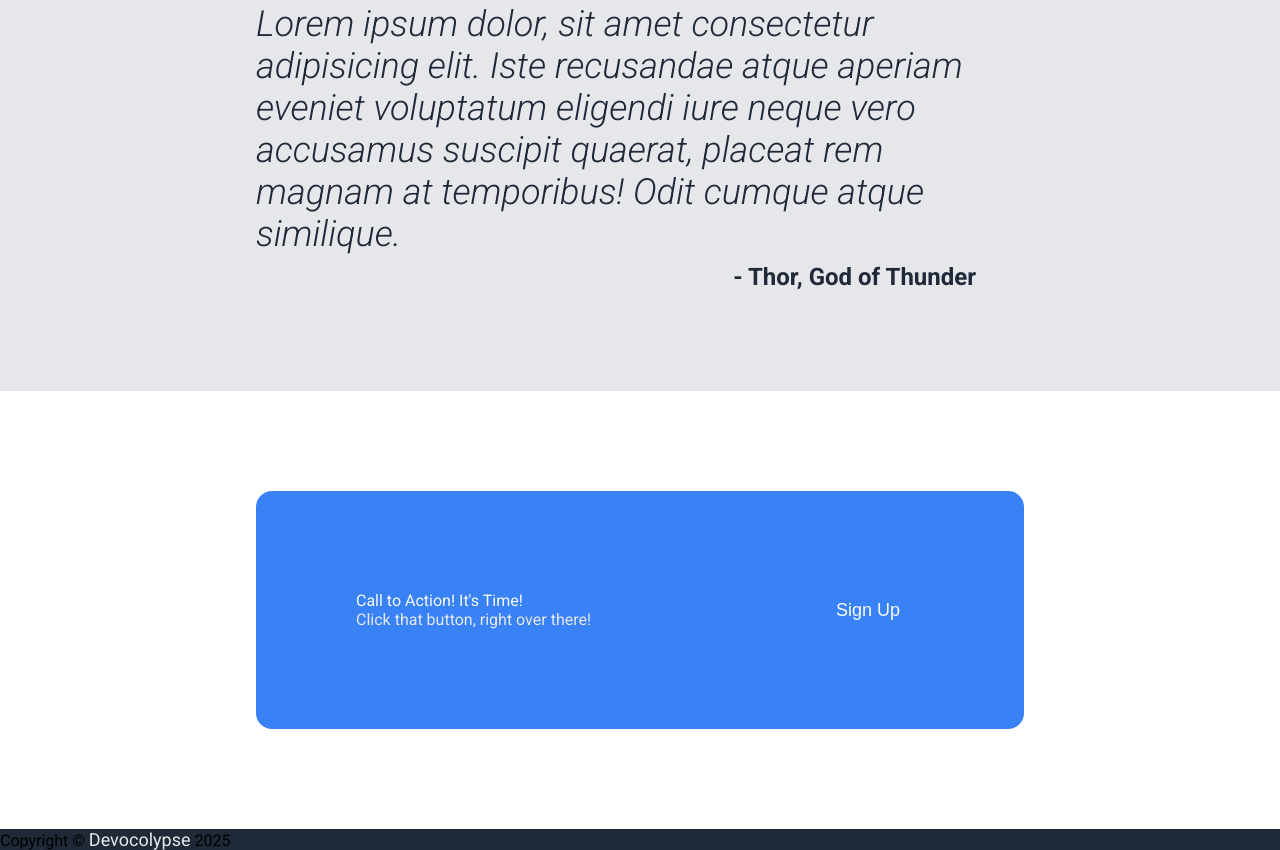
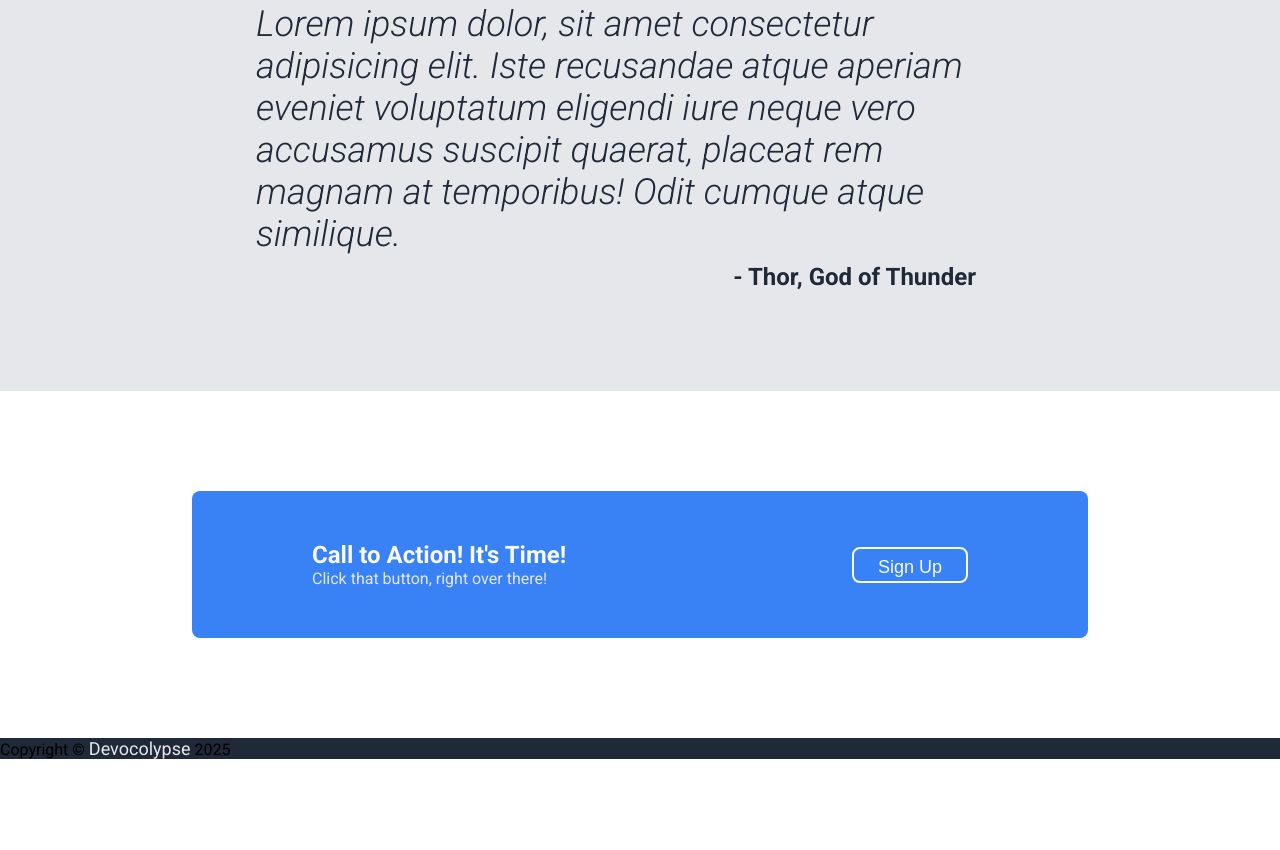
Before and after one commit to Devocolypse/odin-landing-page, a plain HTML site: page index.html in a window 1280 px wide. Shown: the part 1149-1999 px from the top of the page. After the commit the page ends 1908 px from the top, so only its background shows below. Drawn offline with Linux system fonts and the light colour scheme.

Commit message:
style: Change buttons to be more consistent

```diff
--- a/style.css
+++ b/style.css
@@ -123,15 +123,22 @@ footer {
 
 .cta {
   background-color: #3882f6;
-  width: 60%;
+  width: 70%;
   margin: 100px auto;
   display: flex;
-  padding: 100px;
-  border-radius: 16px;
+  padding: 50px 120px;
+  border-radius: 8px;
   justify-content: space-between;
+  align-items: center;
+}
+
+.cta button {
+  border: 2px solid #f9faf8;
 }
 
 .cta-title {
+  font-size: 24px;
+  font-weight: bold;
   color: #f9faf8;
 }
 
@@ -146,4 +153,5 @@ button {
   padding: 8px 24px;
   border-radius: 8px;
   font-size: 18px;
+  height: 36px;
 }
```
